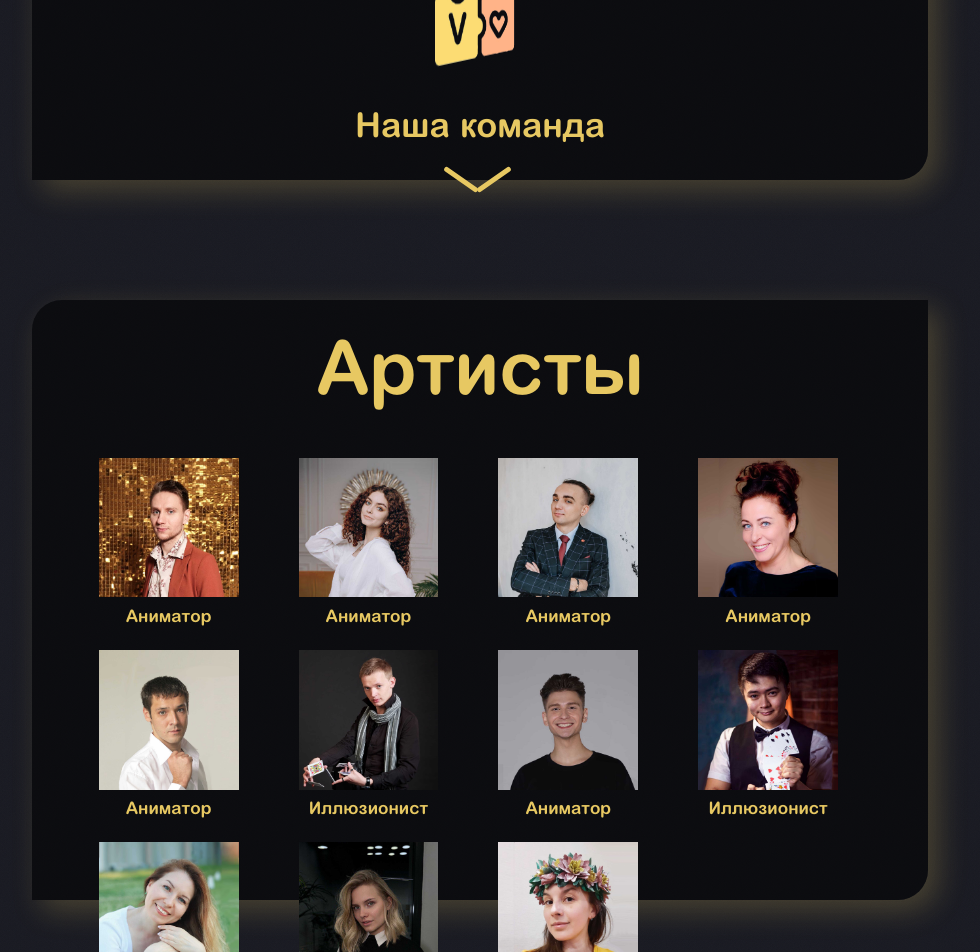
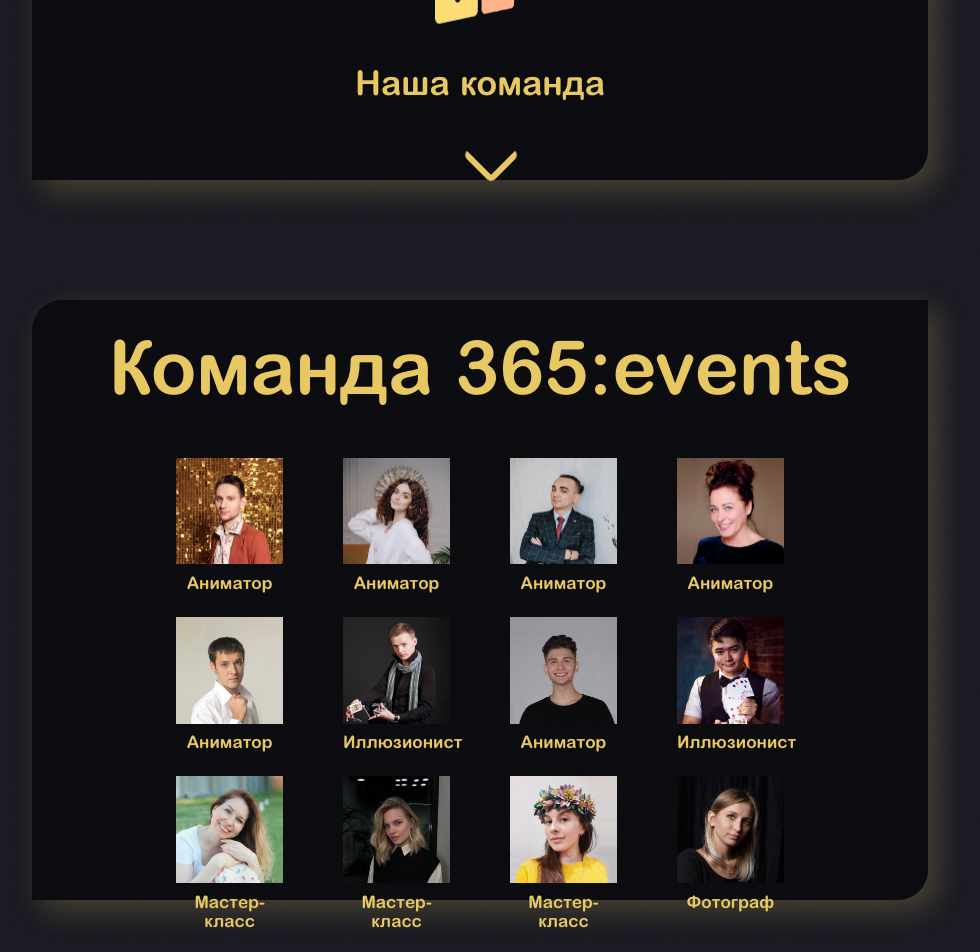
Before and after one commit to ChitKit/365events, a React (Create React App) app in the folder client/: page / in a window 1280 px wide. Shown: the part 1380-2332 px from the top of the page, without its empty margins (160-1140 px from the left). Built offline with nearby package versions, Linux system fonts and the light colour scheme.

Commit message:
[update] update button move to team

```diff
--- a/client/src/pages/About/About.jsx
+++ b/client/src/pages/About/About.jsx
@@ -46,9 +46,11 @@
                     <img className="Rotate_Animation-Logo" src="./logo512.png" alt="" />
                 </div>
                 <h4>Наша команда</h4>
-                <div className="arrow-4" onClick={() => {clicklHanler("team")}}>
-                    <div className="arrow-4-left"></div>
-                    <div className="arrow-4-right"></div>
+                <div className="arrow-4">
+                    {/* <div className="arrow-4-main" onClick={() => {clicklHanler("team")}}> */}
+                        {/* <div className="arrow-4-left"></div> */}
+                        <div className="arrow-4-button" onClick={() => {clicklHanler("team")}}></div>
+                    {/* </div> */}
                 </div>
                 {/* <div className="About-Content-OtherInfo">
             <div className="About-Content-OtherInfo-Contacts">
--- a/client/src/pages/About/About.scss
+++ b/client/src/pages/About/About.scss
@@ -79,7 +79,7 @@
             text-align: left;
             // border: 2px solid black;
             width: 98%;
-            height: 50%;
+            height: 40%;
             &-H2{
                 font-size: var(--text-size-About-Content);
             }
@@ -211,16 +211,20 @@
 
 .arrow-4 {
     margin-top: 1em;
-    cursor: pointer;
     display: flex;
     justify-content: center;
     width: 100%;
     height: 30px;
+    &-main{
+        display: flex;
+        cursor: pointer;
+        width: 10%;
+    }
 }
 .arrow-4-left {
-    position: absolute;
+    // position: absolute;
     left: 45.7%;
-    background-color: transparent;
+    // background-color: transparent;
     background-color: var(--font_color_app);
     width: 40px;
     height: 5px;
@@ -230,27 +234,32 @@
     border-radius: 4px;
     transition: .5s;
 }
-.arrow-4:hover .arrow-4-left {
+.arrow-4-main:hover .arrow-4-left {
     box-shadow: 0 0 10px goldenrod;
     height: 10px;
     transition: .5s;
 }
 
-.arrow-4-right {
-    position: absolute;
+.arrow-4-button {
+    position: sticky;
+    cursor: pointer;
     left: 49.3%;
-    background-color: transparent;
-    background-color: var(--font_color_app);
+    // background-color: transparent;
+    border-right: 6px solid var(--font_color_app);
+    border-bottom: 6px solid var(--font_color_app);
+    // background-color: var(--font_color_app);
     width: 40px;
-    height: 5px;
+    height: 40px;
     display: block;
-    transform: rotate(-35deg);
+    transform: rotate(45deg);
     float: right;
-    border-radius: 4px;
+    border-radius: 6px;
     transition: .5s;
 }
-.arrow-4:hover .arrow-4-right {
-    box-shadow: 0 0 10px goldenrod;
-    height: 10px;
-    transition: .5s;
+.arrow-4-button:hover {
+    box-shadow: 0 0 20px goldenrod;
+    transition: 1s;
+    border-radius: 6px;
+    border-right: 8px solid goldenrod;
+    border-bottom: 8px solid goldenrod;
 }
--- a/client/src/pages/Team/Team.jsx
+++ b/client/src/pages/Team/Team.jsx
@@ -82,18 +82,18 @@
       "Есть настроение - ТВОРЮ! 🤩🎉 Нет настроения - вытворяю!😈😅"`,
     },
     //! ФОТО-ВИДЕО
-    // {
-    //     source: "/imgTeam/Victoriya_photograph1.jpg",
-    //     role: 'Фотограф',
-    //     name: "Виктория",
-    //     description: "Фотограф",
-    // },
-    // {
-    //     source: "/imgTeam/Sergey_video1.jpg",
-    //     role: 'Видеограф',
-    //     name: "Сергей",
-    //     description: "Видеограф",
-    // },
+    {
+        source: "/imgTeam/Victoriya_photograph1.jpg",
+        role: 'Фотограф',
+        name: "Виктория",
+        description: "Фотограф",
+    },
+    {
+        source: "/imgTeam/Sergey_video1.jpg",
+        role: 'Видеограф',
+        name: "Сергей",
+        description: "Видеограф",
+    },
 ];
 export default function Team({ currentColorForImg }) {
 
@@ -133,7 +133,7 @@
         <div
             className="Team"
         >
-            <h2 style={{position: "absolute", top: "0", fontSize:'var(--tittle_module_font_size)', marginBottom:'0'}}>Артисты</h2>
+            <h2 style={{position: "absolute", top: "0", fontSize:'var(--tittle_module_font_size)', marginBottom:'0'}}>Команда 365:events</h2>
             <div className="Team-Carousel">
                 {images &&
                     images.map((el) => (
--- a/client/src/pages/Team/Team.scss
+++ b/client/src/pages/Team/Team.scss
@@ -72,6 +72,7 @@
     &-Carousel{
         display: flex;
         flex-wrap: wrap;
+        justify-content: center;
         margin-top: 10em;
         width: 95%;
         height: 90%;
@@ -79,7 +80,7 @@
         &-Card_Window{
             display: flex;
             flex-direction: column;
-            width: 17%;
+            width: 13%;
             margin: .5em 2em;
             transition: 1s;
         }
```
